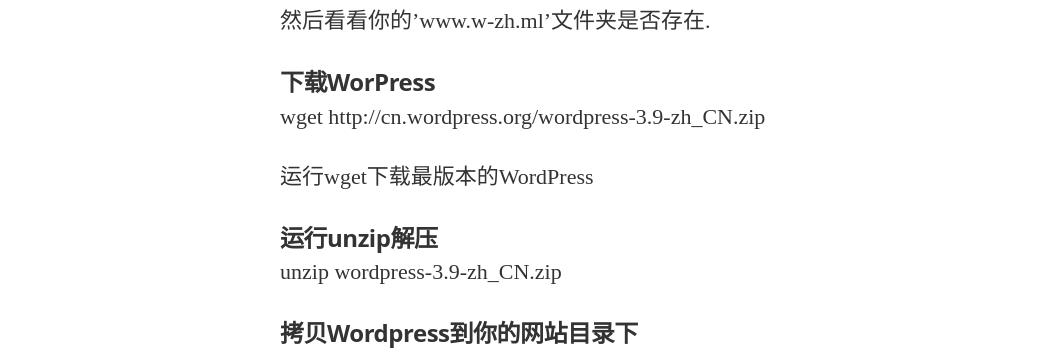
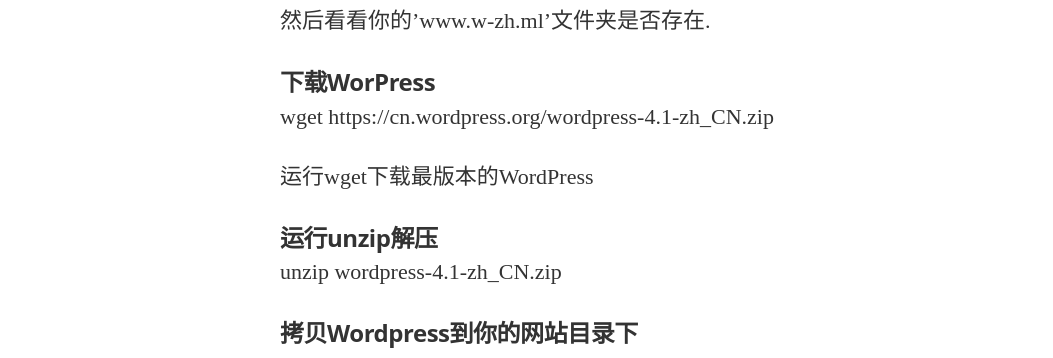
Before and after one commit to ivo-wang/ivo-wang.github.io, a Jekyll site: the page built from _posts/2015-02-12-wordpress.md, in a window 1280 px wide and 900 px high, scrolled down 4259 px. Shown: the part 156-514 px from the top of the window, without its empty margins (0-1053 px from the left). Built offline with Jekyll 4.4.1, drawn with Linux system fonts in a browser that asks for light colours; nearby versions of some CDN libraries; some web fonts are replaced; Markdown is read by kramdown in place of the engine named in the settings.

Commit message:
Update 2015-02-12-wordpress.md

```diff
--- a/_posts/2015-02-12-wordpress.md
+++ b/_posts/2015-02-12-wordpress.md
@@ -157,13 +157,13 @@
 
 ####下载WorPress
 
-   wget http://cn.wordpress.org/wordpress-3.9-zh_CN.zip
+   wget https://cn.wordpress.org/wordpress-4.1-zh_CN.zip
 
 运行wget下载最版本的WordPress
 
 ####运行unzip解压
 
-   unzip wordpress-3.9-zh_CN.zip
+   unzip wordpress-4.1-zh_CN.zip
 
 ####拷贝Wordpress到你的网站目录下
 
```
